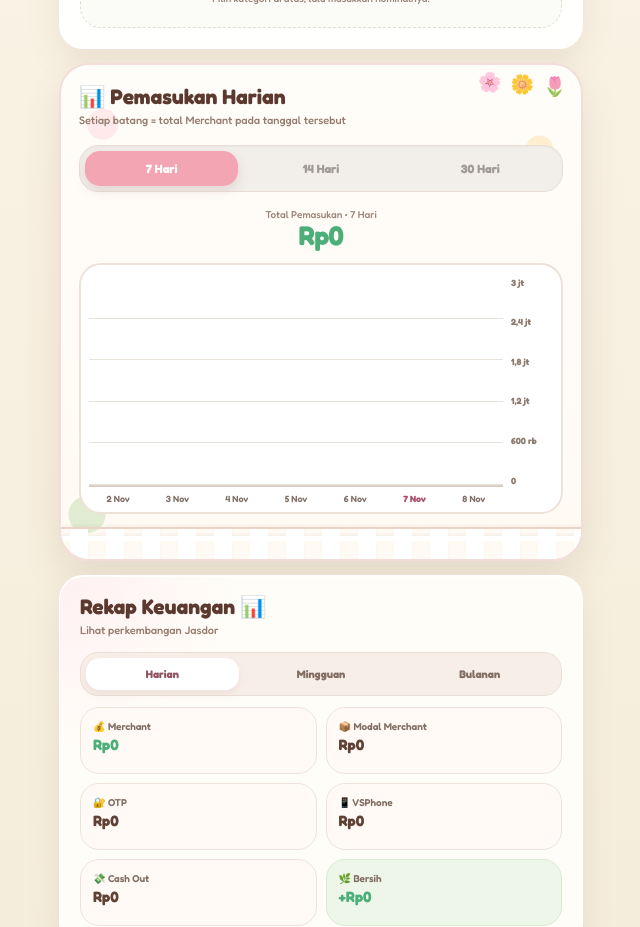
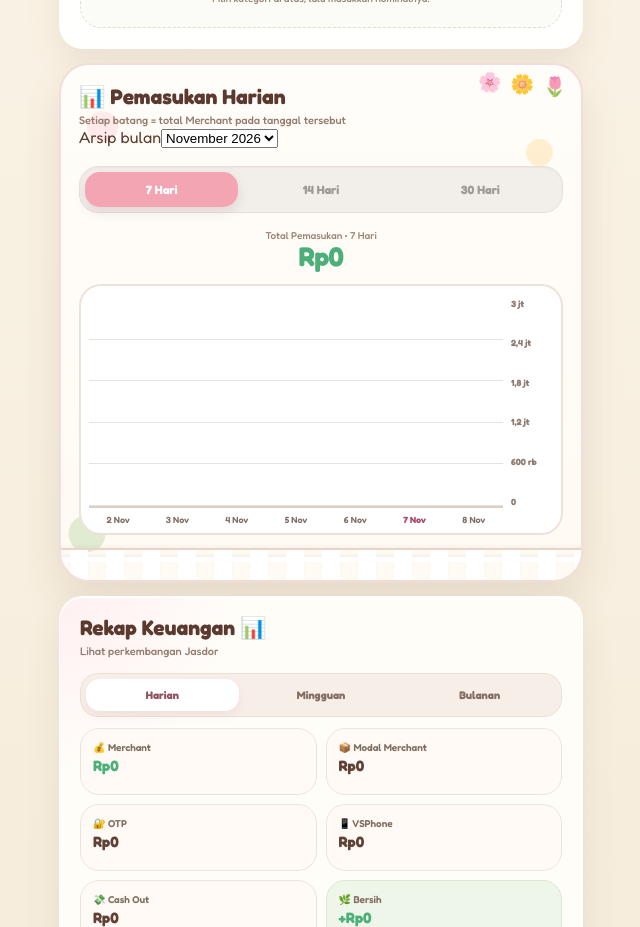
Before and after one commit to wdne054/Catatan-Keuangan, a Next.js app: page / in a window 1280 px wide. Shown: the part 1280-2207 px from the top of the page, without its empty margins (319-959 px from the left). Built offline with nearby package versions, Linux system fonts and the light colour scheme.

Commit message:
feat: add selectable monthly archive for dashboard

```diff
--- a/app/page.tsx
+++ b/app/page.tsx
@@ -39,6 +39,9 @@ const getDateKey = (date = new Date()) => {
 
   return `${year}-${month}-${day}`;
 };
+
+const getMonthKey = (date = new Date()) =>
+  `${date.getFullYear()}-${String(date.getMonth() + 1).padStart(2, "0")}`;
 
 const commandMap: Record<string, Category> = {
   MC: "Merchant",
@@ -133,6 +136,9 @@ export default function Home() {
     "7hari" | "14hari" | "30hari"
   >("7hari");
 
+  // Arsip bulanan hanya mengubah tampilan; semua transaksi tetap di satu penyimpanan.
+  const [selectedMonth, setSelectedMonth] = useState(() => getMonthKey());
+
   const [showBalanceEditor, setShowBalanceEditor] = useState(false);
   const [balanceInput, setBalanceInput] = useState("");
 
@@ -141,6 +147,36 @@ export default function Home() {
   const [entryDate, setEntryDate] = useState(getDateKey());
 
   const today = getDateKey(currentDate);
+  const selectedMonthLabel = new Date(`${selectedMonth}-01T00:00:00`).toLocaleDateString(
+    "id-ID",
+    { month: "long", year: "numeric" },
+  );
+
+  const monthOptions = useMemo(() => {
+    const options: { value: string; label: string }[] = [];
+    const firstMonth = new Date(2026, 9, 1);
+    const lastMonth = new Date(
+      currentDate.getFullYear(),
+      currentDate.getMonth(),
+      1,
+    );
+
+    for (
+      const month = new Date(firstMonth);
+      month <= lastMonth;
+      month.setMonth(month.getMonth() + 1)
+    ) {
+      options.push({
+        value: getMonthKey(month),
+        label: month.toLocaleDateString("id-ID", {
+          month: "long",
+          year: "numeric",
+        }),
+      });
+    }
+
+    return options.reverse();
+  }, [currentDate]);
 
   useEffect(() => {
     const updateCurrentDate = () => setCurrentDate(new Date());
@@ -373,18 +409,13 @@ export default function Home() {
   }, [transactions, currentDate]);
 
   const monthlyTransactions = useMemo(() => {
-    const now = new Date(currentDate);
-    const month = now.getMonth();
-    const year = now.getFullYear();
+    const [year, month] = selectedMonth.split("-").map(Number);
 
     return transactions.filter((item) => {
       const date = new Date(`${item.date}T00:00:00`);
-      return (
-        date.getMonth() === month &&
-        date.getFullYear() === year
-      );
+      return date.getMonth() + 1 === month && date.getFullYear() === year;
     });
-  }, [transactions, currentDate]);
+  }, [transactions, selectedMonth]);
 
   const recapData =
     activeTab === "harian"
@@ -445,9 +476,15 @@ export default function Home() {
       endDate = new Date(startDate);
       endDate.setDate(startDate.getDate() + 13);
     } else {
-      startDate = new Date(now.getFullYear(), now.getMonth(), 1);
-      endDate = new Date(now.getFullYear(), now.getMonth() + 1, 0);
+      const [year, month] = selectedMonth.split("-").map(Number);
+      startDate = new Date(year, month - 1, 1);
+      endDate = new Date(year, month, 0);
       endDate.setHours(0, 0, 0, 0);
+
+      // Bulan berjalan hanya menampilkan tanggal sampai hari ini.
+      if (getMonthKey(now) === selectedMonth && endDate > now) {
+        endDate = new Date(now);
+      }
     }
 
     if (startDate < trackingStart) startDate = new Date(trackingStart);
@@ -478,7 +515,7 @@ export default function Home() {
     }
 
     return days;
-  }, [transactions, chartPeriod, currentDate]);
+  }, [transactions, chartPeriod, currentDate, selectedMonth]);
 
   const historyTransactions = useMemo(() => {
     const now = new Date(currentDate);
@@ -498,9 +535,14 @@ export default function Home() {
       endDate = new Date(startDate);
       endDate.setDate(startDate.getDate() + 13);
     } else {
-      startDate = new Date(now.getFullYear(), now.getMonth(), 1);
-      endDate = new Date(now.getFullYear(), now.getMonth() + 1, 0);
+      const [year, month] = selectedMonth.split("-").map(Number);
+      startDate = new Date(year, month - 1, 1);
+      endDate = new Date(year, month, 0);
       endDate.setHours(0, 0, 0, 0);
+
+      if (getMonthKey(now) === selectedMonth && endDate > now) {
+        endDate = new Date(now);
+      }
     }
 
     if (startDate < trackingStart) startDate = new Date(trackingStart);
@@ -511,7 +553,7 @@ export default function Home() {
     return sortedTransactions.filter(
       (item) => item.date >= startKey && item.date <= endKey,
     );
-  }, [sortedTransactions, historyPeriod, currentDate]);
+  }, [sortedTransactions, historyPeriod, currentDate, selectedMonth]);
 
   const expenseBreakdown = useMemo(() => {
     const totals = new Map<string, number>();
@@ -850,6 +892,21 @@ export default function Home() {
           </div>
         </div>
 
+        <div className="month-selector">
+          <label htmlFor="archive-month">Arsip bulan</label>
+          <select
+            id="archive-month"
+            value={selectedMonth}
+            onChange={(event) => setSelectedMonth(event.target.value)}
+          >
+            {monthOptions.map((month) => (
+              <option key={month.value} value={month.value}>
+                {month.label}
+              </option>
+            ))}
+          </select>
+        </div>
+
         <div className="chart-periods" aria-label="Periode grafik">
           <button
             className={chartPeriod === "7hari" ? "active" : ""}
@@ -887,7 +944,7 @@ export default function Home() {
               ? "Total Pemasukan • 7 Hari"
               : chartPeriod === "14hari"
                 ? "Total Pemasukan • 14 Hari"
-                : "Total Pemasukan • 30 Hari"}
+                : `Total Pemasukan • ${selectedMonthLabel}`}
           </span>
           <strong>
             {formatRupiah(chartDays.reduce((total, item) => total + item.value, 0))}
@@ -1122,7 +1179,11 @@ export default function Home() {
         <div className="section-title">
           <div>
             <h2>Rekap Keuangan 📊</h2>
-            <p>Lihat perkembangan Jasdor</p>
+            <p>
+              {activeTab === "bulanan"
+                ? `Rekap ${selectedMonthLabel}`
+                : "Lihat perkembangan Jasdor"}
+            </p>
           </div>
         </div>
 
```
